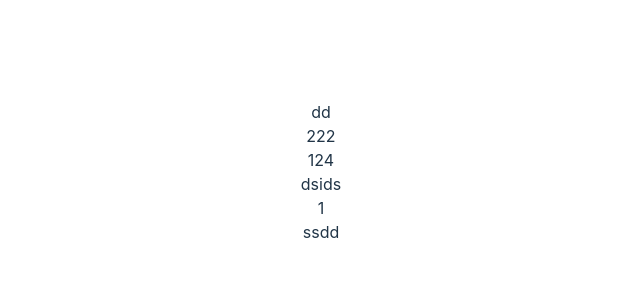
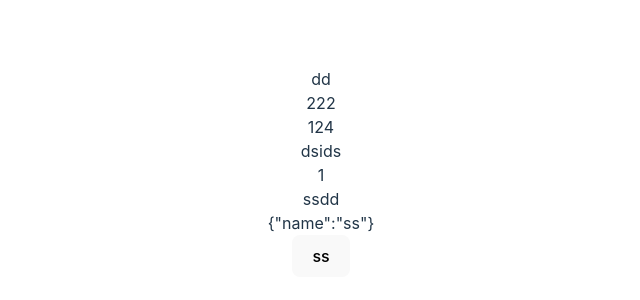
Before and after one commit to staticlock/ReactDev, a React (Vite) app in the folder demo-1/: page / in a window 1280 px wide. Shown: the part 228-528 px from the top of the page, without its empty margins (319-959 px from the left). Built offline with nearby package versions, Linux system fonts and the light colour scheme.

Commit message:
first commit

```diff
--- a/demo-1/src/App.tsx
+++ b/demo-1/src/App.tsx
@@ -1,5 +1,9 @@
 import './App.css'
 function App() {
+  let obj = { name: "ss" }
+  const fn = (par1, e) => {
+    console.log(par1, e)
+  }
   return (
     <>
       <div>{"dd"}</div>
@@ -8,6 +12,8 @@ function App() {
       <div>{<span>dsids</span>}</div>
       <div>{true ? "1" : "2"}</div>
       <div>{"ss".concat("dd")}</div>
+      <div>{JSON.stringify(obj)}</div>
+      <button onClick={(e) => { fn(1, e) }}>ss</button>
     </>
   )
 }
```
